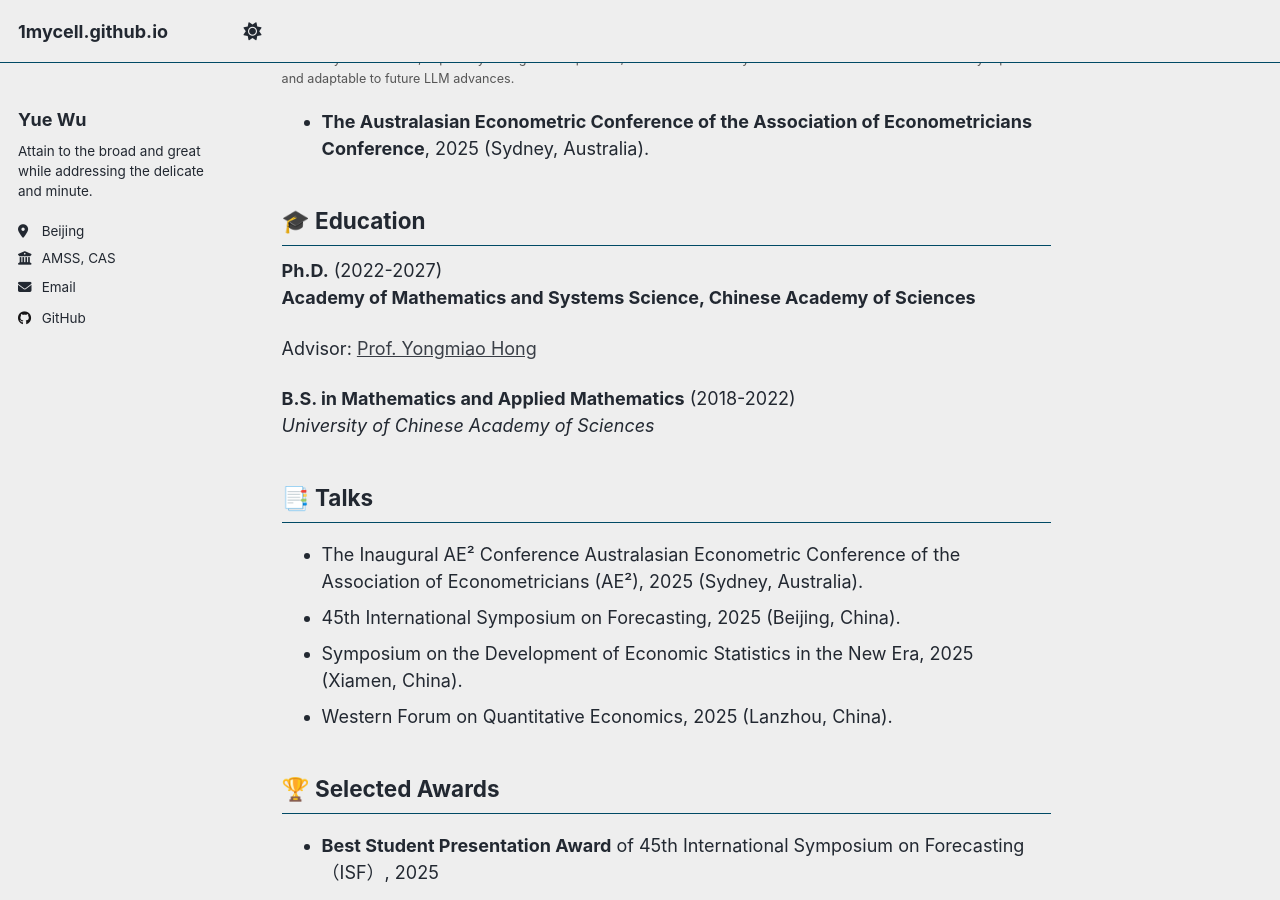
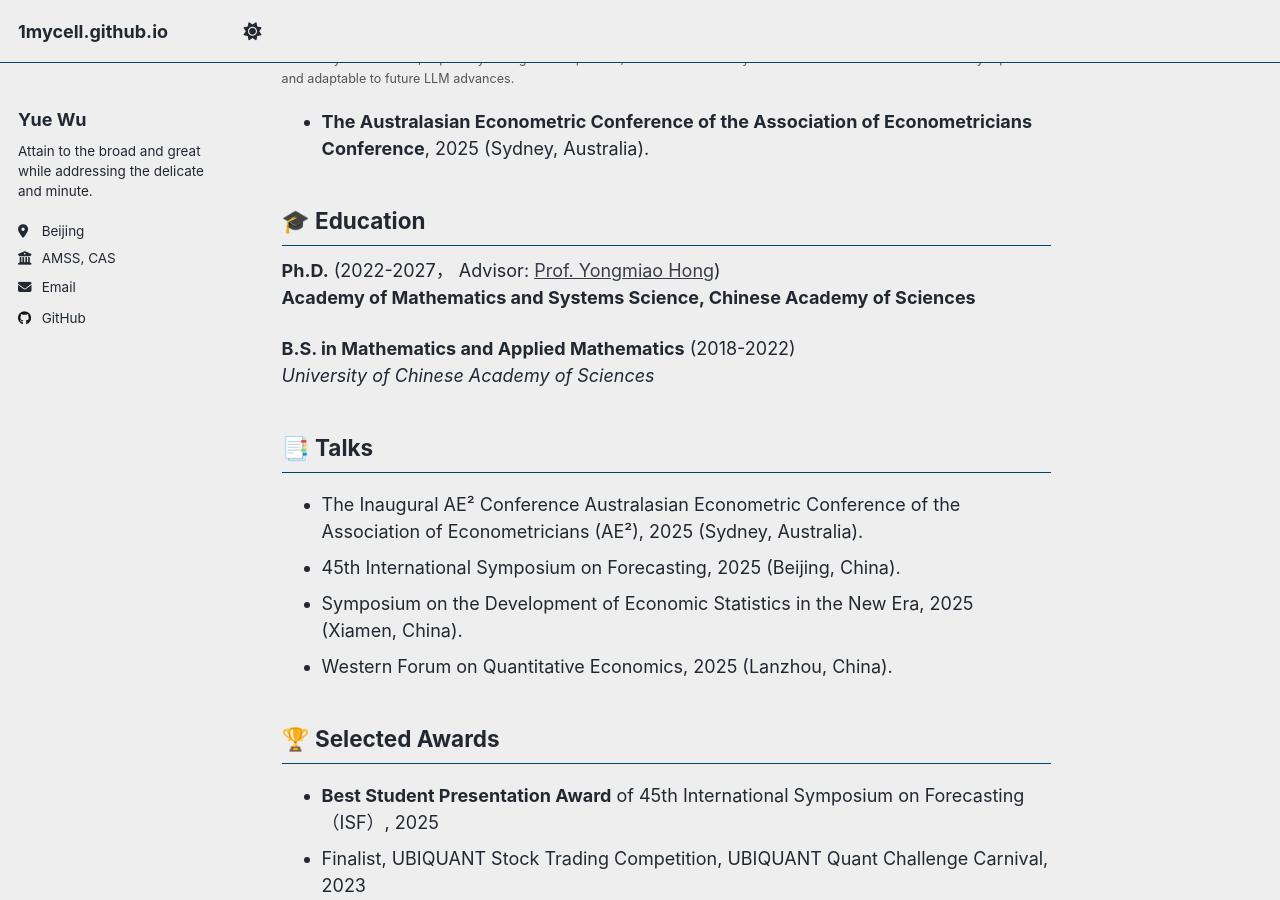
Before and after one commit to 1mycell/1mycell.github.io, a Jekyll site: the page built from _pages/about.md, in a window 1280 px wide and 900 px high, scrolled down 1390 px. Built offline with Jekyll 4.4.1, drawn with Linux system fonts in a browser that asks for light colours; a script that is not in the unit is left out; part of the change alters nothing that is shown.

```diff
--- a/_pages/about.md
+++ b/_pages/about.md
@@ -56,10 +56,8 @@ Introduces Risk-LLM framework that extracts high-frequency signals from economic
 
 ## 🎓 Education
 
-**Ph.D.**  (2022-2027)
+**Ph.D.**  (2022-2027， Advisor: [Prof. Yongmiao Hong](https://people.ucas.edu.cn/~ymhong?language=en))
 **Academy of Mathematics and Systems Science, Chinese Academy of Sciences**
-
-Advisor: [Prof. Yongmiao Hong](https://people.ucas.edu.cn/~ymhong?language=en)
 
 **B.S. in Mathematics and Applied Mathematics** (2018-2022)
 *University of Chinese Academy of Sciences*
```
